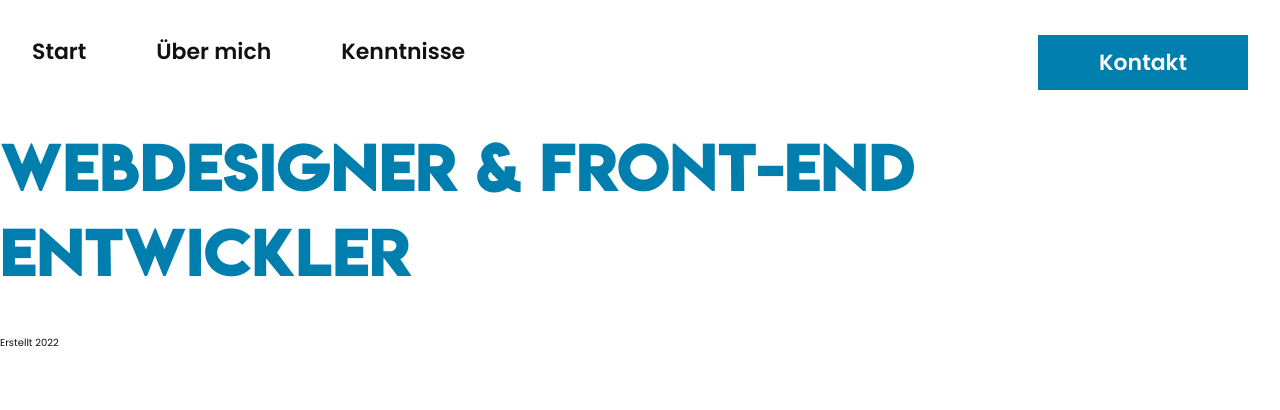
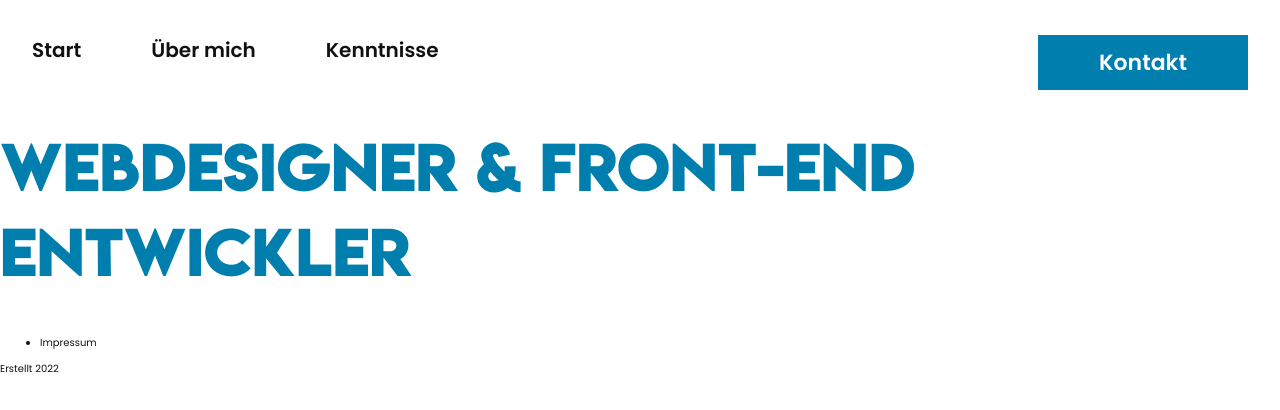
Before and after one commit to JasonSa19/portfolio, a Gatsby site: page / in a window 1280 px wide. Built offline with nearby package versions, Linux system fonts and the light colour scheme; Gatsby itself is replaced by a stand-in of ours.

Commit message:
init footer menu

```diff
--- a/src/components/Footer.js
+++ b/src/components/Footer.js
@@ -1,8 +1,20 @@
 import * as React from "react";
 
 const Footer = () => {
+  const footerMenu = [{ item: 1, navTitle: "Impressum", slag: "imprint" }];
+
   return (
     <footer>
+      <div className="footer-menu"></div>
+      <ul>
+        <li>
+          {footerMenu.map((item) => (
+            <a key={item.slag} href={`#${item.slag}`}>
+              {item.navTitle}
+            </a>
+          ))}
+        </li>
+      </ul>
       <span>Erstellt {new Date().getFullYear()}</span>
     </footer>
   );
--- a/src/styles/layout/header.sass
+++ b/src/styles/layout/header.sass
@@ -26,7 +26,7 @@ header
         a
           text-decoration: none
           font-weight: 600
-          font-size: 2.2 * $base-width
+          font-size: 2 * $base-width
 
 
   .logo-wrap
```
